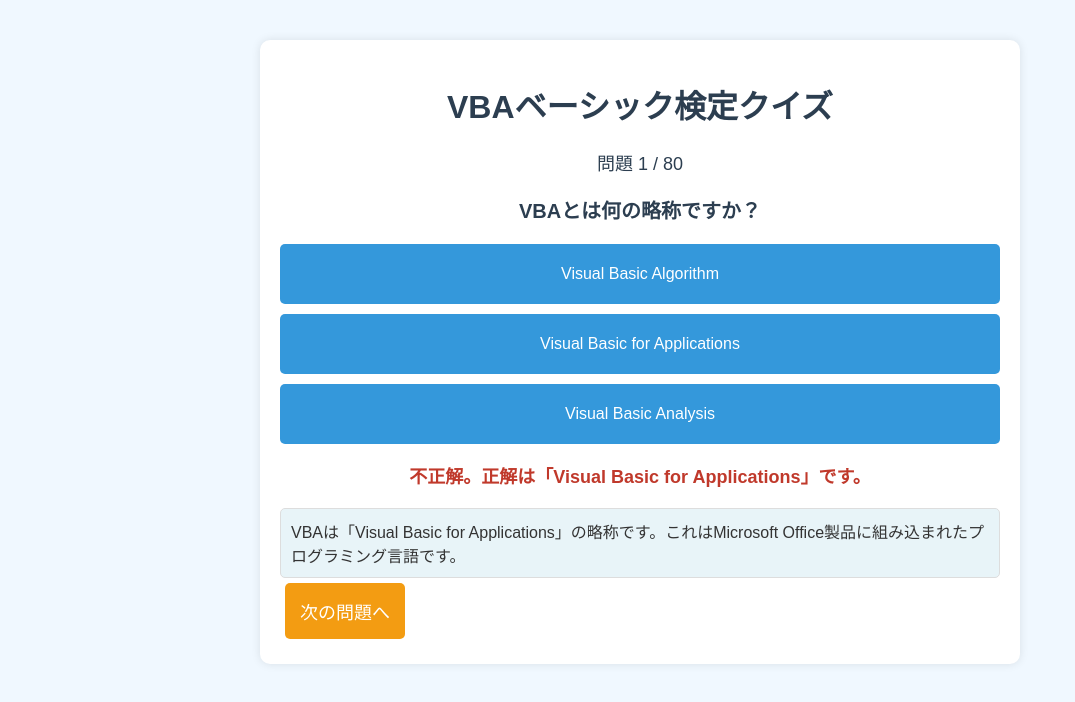
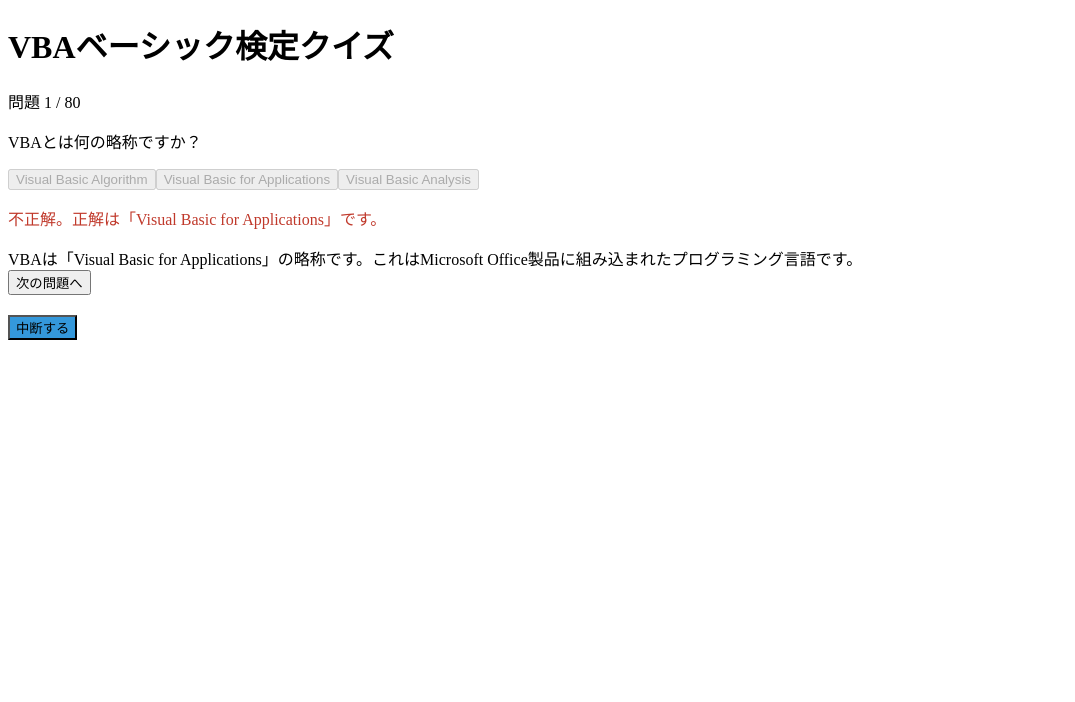
Before and after one commit to AOYORU2023/VBA_test_application, a plain HTML site: page basic_quiz.html in a window 1280 px wide. Both pictures are taken after a click on the button "Visual Basic Algorithm". Shown: the whole page, without its empty margins (0-1075 px from the left). Drawn offline with Linux system fonts and the light colour scheme.

Commit message:
Update basic_quiz.html

```diff
--- a/basic_quiz.html
+++ b/basic_quiz.html
@@ -5,84 +5,14 @@
     <meta name="viewport" content="width=device-width, initial-scale=1.0">
     <title>VBAベーシック検定クイズ</title>
     <style>
-        body {
-            font-family: Arial, sans-serif;
-            text-align: center;
-            max-width: 800px;
-            margin: 0 auto;
-            padding: 20px;
-            background-color: #f0f8ff; /* 薄い青色の背景 */
-            color: #333; /* ダークグレーのテキスト */
+        /* 既存のスタイルをここに保持 */
+        /* ... */
+        #pauseResume {
+            background-color: #3498db;
+            margin-top: 20px;
         }
-        #quiz {
-            margin: 20px;
-            background-color: white;
-            padding: 20px;
-            border-radius: 10px;
-            box-shadow: 0 0 10px rgba(0,0,0,0.1);
-        }
-        button {
-            margin: 5px;
-            padding: 15px;
-            font-size: 18px;
-            background-color: #4CAF50; /* 緑色のボタン */
-            color: white;
-            border: none;
-            border-radius: 5px;
-            cursor: pointer;
-            transition: background-color 0.3s;
-        }
-        button:hover {
-            background-color: #45a049; /* ホバー時の色 */
-        }
-        #choices button {
-            display: block;
-            width: 100%;
-            margin: 10px 0;
-            text-align: center; /* 中央揃えに変更 */
-            font-size: 16px;
-            padding: 15px 20px;
-            background-color: #3498db; /* 青色の選択肢ボタン */
-            white-space: normal;
-            word-wrap: break-word;
-            line-height: 1.4;
-            min-height: 60px;
-        }
-        #choices button:hover {
-            background-color: #2980b9; /* ホバー時の色 */
-        }
-        #explanation {
-            margin-top: 20px;
-            text-align: left;
-            border: 1px solid #ddd;
-            padding: 10px;
-            display: none;
-            background-color: #e8f4f8; /* 薄い青色の背景 */
-            border-radius: 5px;
-        }
-        #next {
-            display: none;
-            background-color: #f39c12; /* オレンジ色の次へボタン */
-        }
-        #next:hover {
-            background-color: #e67e22; /* ホバー時の色 */
-        }
-        #question {
-            font-size: 20px;
-            font-weight: bold;
-            color: #2c3e50; /* ダークブルーの問題文 */
-        }
-        h1 {
-            color: #2c3e50; /* ダークブルーのタイトル */
-        }
-        #result {
-            font-weight: bold;
-            font-size: 18px;
-        }
-        #progress {
-            font-size: 18px;
-            margin-bottom: 10px;
-            color: #2c3e50;
+        #pauseResume:hover {
+            background-color: #2980b9;
         }
     </style>
 </head>
@@ -95,16 +25,20 @@
         <p id="result"></p>
         <div id="explanation"></div>
         <button id="next" onclick="nextQuestion()">次の問題へ</button>
+        <button id="pauseResume" onclick="togglePauseResume()">中断する</button>
     </div>
     <script src="questions.js"></script>
     <script>
         let currentQuestion = 0;
+        let userAnswers = [];
+        let score = 0;
         const questionEl = document.getElementById("question");
         const choicesEl = document.getElementById("choices");
         const resultEl = document.getElementById("result");
         const explanationEl = document.getElementById("explanation");
         const nextButton = document.getElementById("next");
         const progressEl = document.getElementById("progress");
+        const pauseResumeButton = document.getElementById("pauseResume");
 
         function loadQuestion() {
             const quiz = quizData[currentQuestion];
@@ -125,17 +59,20 @@
 
         function checkAnswer(choiceIndex) {
             const quiz = quizData[currentQuestion];
+            userAnswers[currentQuestion] = choiceIndex;
             if (choiceIndex === quiz.correct) {
                 resultEl.textContent = "正解！";
-                resultEl.style.color = "#27ae60"; // 緑色で正解を表示
+                resultEl.style.color = "#27ae60";
+                score++;
             } else {
                 resultEl.textContent = "不正解。正解は「" + quiz.choices[quiz.correct] + "」です。";
-                resultEl.style.color = "#c0392b"; // 赤色で不正解を表示
+                resultEl.style.color = "#c0392b";
             }
             explanationEl.textContent = quiz.explanation;
             explanationEl.style.display = "block";
             nextButton.style.display = "block";
             choicesEl.querySelectorAll("button").forEach(button => button.disabled = true);
+            saveQuizState();
         }
 
         function nextQuestion() {
@@ -143,16 +80,67 @@
             if (currentQuestion < quizData.length) {
                 loadQuestion();
             } else {
-                questionEl.textContent = "クイズ終了！お疲れ様でした。";
-                progressEl.textContent = "";
+                finishQuiz();
+            }
+        }
+
+        function finishQuiz() {
+            questionEl.textContent = "クイズ終了！お疲れ様でした。";
+            progressEl.textContent = `最終スコア: ${score} / ${quizData.length}`;
+            choicesEl.innerHTML = "";
+            resultEl.textContent = "";
+            explanationEl.style.display = "none";
+            nextButton.style.display = "none";
+            pauseResumeButton.style.display = "none";
+            localStorage.removeItem('quizState');
+        }
+
+        function saveQuizState() {
+            const quizState = {
+                currentQuestion: currentQuestion,
+                userAnswers: userAnswers,
+                score: score
+            };
+            localStorage.setItem('quizState', JSON.stringify(quizState));
+        }
+
+        function loadQuizState() {
+            const savedState = localStorage.getItem('quizState');
+            if (savedState) {
+                const state = JSON.parse(savedState);
+                currentQuestion = state.currentQuestion;
+                userAnswers = state.userAnswers;
+                score = state.score;
+                return true;
+            }
+            return false;
+        }
+
+        function togglePauseResume() {
+            if (pauseResumeButton.textContent === "中断する") {
+                saveQuizState();
+                pauseResumeButton.textContent = "再開する";
+                questionEl.textContent = "クイズが中断されました。再開するには「再開する」ボタンを押してください。";
                 choicesEl.innerHTML = "";
                 resultEl.textContent = "";
                 explanationEl.style.display = "none";
                 nextButton.style.display = "none";
+            } else {
+                pauseResumeButton.textContent = "中断する";
+                loadQuestion();
             }
         }
 
-        loadQuestion();
+        function startQuiz() {
+            if (loadQuizState()) {
+                pauseResumeButton.textContent = "再開する";
+                togglePauseResume();
+            } else {
+                loadQuestion();
+            }
+        }
+
+        startQuiz();
     </script>
 </body>
 </html>
```
